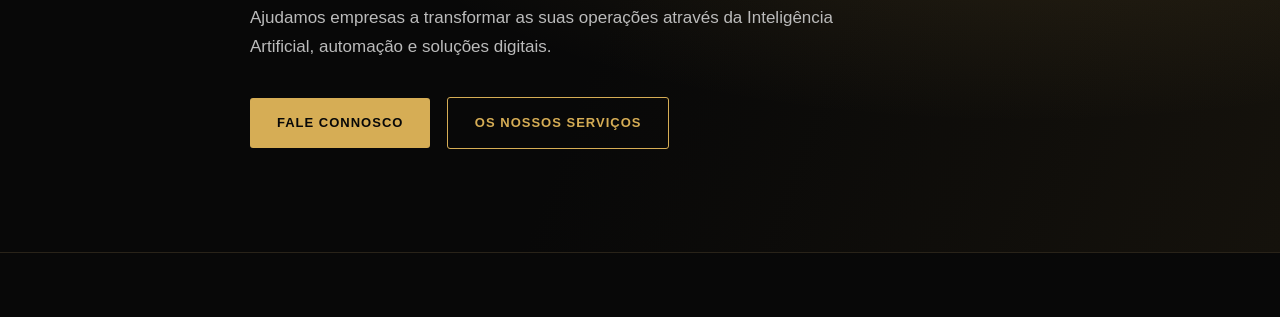
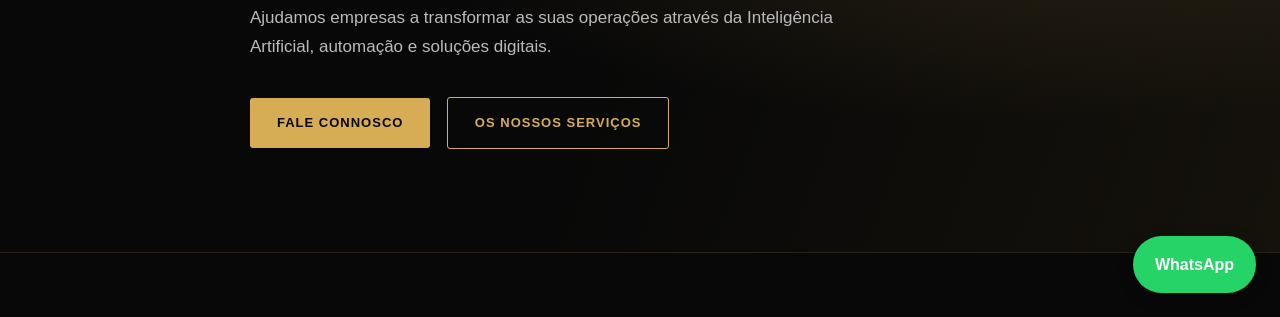
Before and after one commit to simangosedilsondaniel-blip/aurex-intelligent-systems, a plain HTML site: page index.html in a window 1280 px wide. Shown: the part 483-800 px from the top of the page. Drawn offline with Linux system fonts and the light colour scheme.

Commit message:
Update index.html

```diff
--- a/index.html
+++ b/index.html
@@ -542,5 +542,35 @@ function toggleLanguage() {
 }
 </script>
 
+
+<a href="https://wa.me/258820209107?text=Ol%C3%A1%2C%20AUREX%20Intelligent%20Systems.%20Gostaria%20de%20saber%20mais%20sobre%20os%20vossos%20servi%C3%A7os."
+   target="_blank"
+   rel="noopener noreferrer"
+   class="whatsapp-button"
+   aria-label="Contactar a AUREX pelo WhatsApp">
+  <span>WhatsApp</span>
+</a>
+
+<style>
+.whatsapp-button {
+  position: fixed;
+  right: 24px;
+  bottom: 24px;
+  z-index: 9999;
+  background: #25D366;
+  color: white;
+  padding: 15px 22px;
+  border-radius: 50px;
+  text-decoration: none;
+  font-family: Arial, sans-serif;
+  font-weight: bold;
+  box-shadow: 0 4px 15px rgba(0,0,0,0.3);
+  transition: transform 0.2s;
+}
+
+.whatsapp-button:hover {
+  transform: scale(1.06);
+}
+</style>
 </body>
 </html>
```
